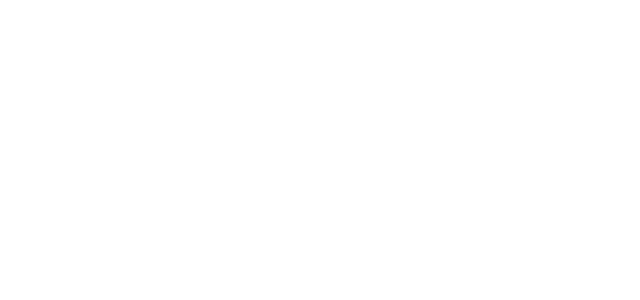
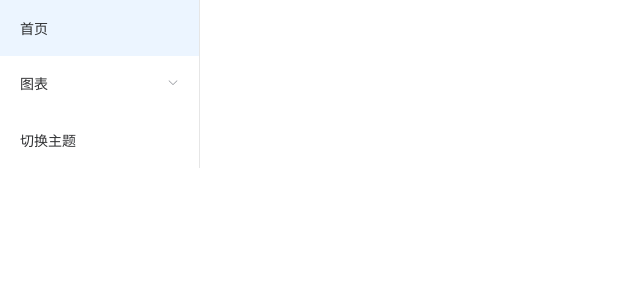
Before and after one commit to Cynthia0329/vue-cli3-template, a Vue app: page /#/echarts/line in a window 1280 px wide. Before the commit this address led to /#/index. Shown: the top 300 px of the page, without its empty margins (0-640 px from the left). Built offline with nearby package versions, Linux system fonts and the light colour scheme.

Commit message:
递归路由生成导航

```diff
--- a/src/layout/components/Sidebar/SidebarItem.vue
+++ b/src/layout/components/Sidebar/SidebarItem.vue
@@ -1,11 +1,17 @@
 <template>
   <el-submenu :index="item.path" v-if="item.meta.hasSubMenu">
     <template slot="title">{{ item.meta.title }}</template>
-    <template v-for="childRoute in item.children">
+    <!-- 递归调用本组件 -->
+    <sidebar-item
+      v-for="(route, idx) in item.children"
+      :key="route.path"
+      :item="route"
+    />
+    <!-- <template v-for="childRoute in item.children">
       <el-menu-item :index="childRoute.path">
         <template slot="title">{{ childRoute.meta.title }}</template>
       </el-menu-item>
-    </template>
+    </template> -->
   </el-submenu>
 
   <el-menu-item :index="item.path" v-else>
--- a/src/layout/components/Sidebar/index.vue
+++ b/src/layout/components/Sidebar/index.vue
@@ -1,7 +1,7 @@
 <template>
   <el-scrollbar wrap-class="scrollbar-wrapper">
     <el-menu
-      :default-active="$route.path"
+      :default-active="activeMenu"
       @select="handleSelect"
       mode="vertical"
     >
@@ -28,21 +28,18 @@
     }
   },
   computed: {
-    // activeMenu() {
-    //   const route = this.$route
-    //   const { meta, path } = route
-    //   if (meta.activeMenu) {
-    //     return meta.activeMenu
-    //   }
-    //   return path
-    // },
+    activeMenu() {
+      const route = this.$route
+      const { meta, path } = route
+      if (meta.activeMenu) {
+        return meta.activeMenu
+      }
+      return path
+    },
   },
-  mounted() {
-    console.log(this.routes)
-  },
+  mounted() {},
   methods: {
     handleSelect(key, keyPath) {
-      console.log(key)
       this.$router.push(key)
     }
   }
--- a/src/router/index.js
+++ b/src/router/index.js
@@ -27,22 +27,40 @@
     meta: { title: '图表', hasSubMenu: true },
     children: [
       {
+        path: '/echarts/index',
+        hidden: false,
+        component: () => import('@/views/echarts'),
+        meta: { title: '图表主页', hasSubMenu: false },
+      },
+      {
         path: '/echarts/demo03',
-        name: 'demo03',
         hidden: false,
         component: () => import('@/views/echarts/demo03'),
         meta: { title: 'demo03', hasSubMenu: false },
-      }
+      },
+      {
+        path: '/echarts/line',
+        hidden: false,
+        component: () => import('@/views/echarts/Line'),
+        meta: { title: '折线图表', hasSubMenu: true },
+        children: [
+          {
+            path: '/echarts/line/Line01',
+            hidden: false,
+            component: () => import('@/views/echarts/Line/Line01'),
+            meta: { title: 'Line01', hasSubMenu: false },
+          }
+        ]
+      },
     ]
   },
   {
-    path: '/theme',
+    path: '/theme/index',
     component: Layout,
-    redirect: '/theme/index',
     meta: { title: '切换主题', hasSubMenu: false },
     children: [
       {
-        path: 'index',
+        path: '/theme/index',
         hidden: false,
         component: () => import('@/views/theme'),
         meta: { title: '切换主题', hasSubMenu: false },
--- a/src/views/echarts/Line/index.vue
+++ b/src/views/echarts/Line/index.vue
@@ -1,22 +1,6 @@
 <template>
   <div>
-    <div class="tabs center">
-      <el-radio-group v-model="activeType" style="margin-bottom: 30px;">
-        <el-radio-button label="all">全部</el-radio-button>
-        <el-radio-button label="other">其他</el-radio-button>
-      </el-radio-group>
-    </div>
-    <div class="card-group">
-      <el-card class="box-card">
-        <div slot="header" class="clearfix">
-          <span>卡片名称</span>
-          <el-button style="float: right; padding: 3px 0" type="text">操作按钮</el-button>
-        </div>
-        <div v-for="o in 4" :key="o" class="text item">
-          {{'列表内容 ' + o }}
-        </div>
-      </el-card>
-    </div>
+    <router-view />
   </div>
 </template>
 
```
Also changed, not shown: src/router/modules/pages.js (deleted, +0 -28 lines), src/views/echarts/Line/Line01.vue (renamed from src/views/echarts/Line/demo01.vue).
